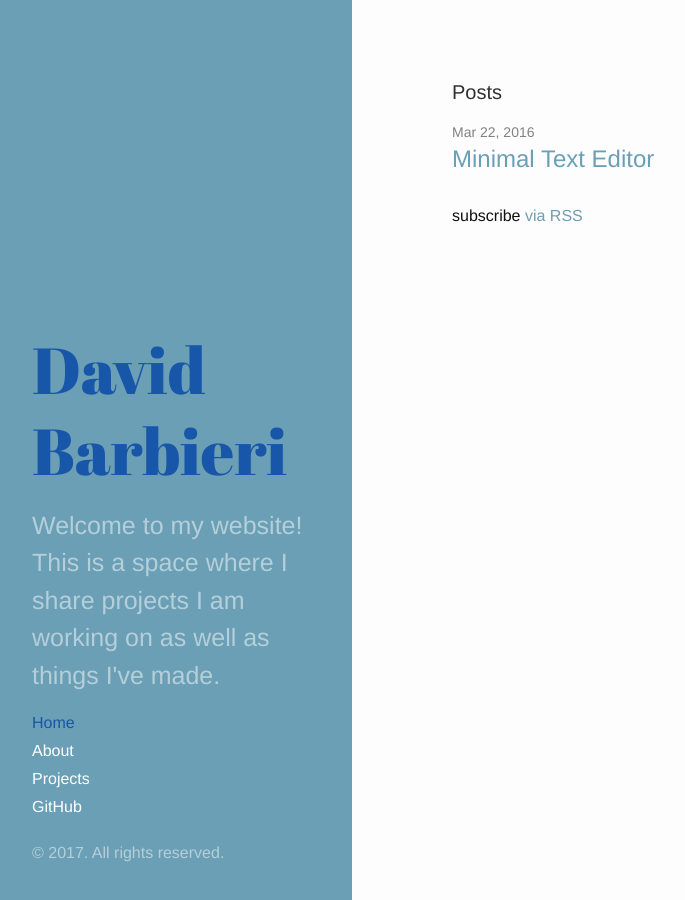
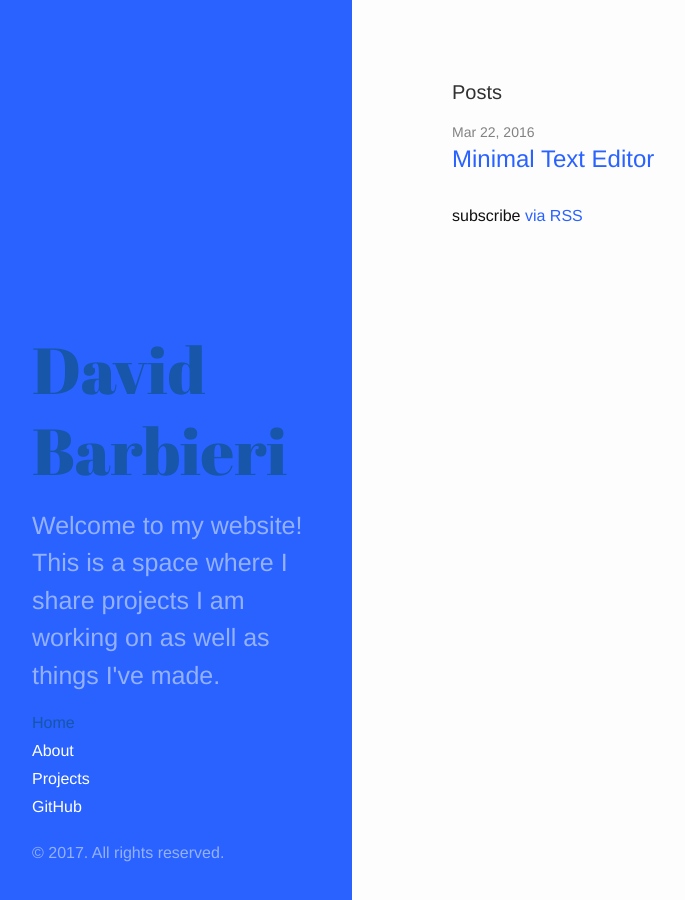
Before and after one commit to deebss/deebss.github.io, a Jekyll site: the page built from index.html, in a window 1280 px wide. Shown: the whole page, without its empty margins (8-693 px from the left). Built offline with Jekyll 4.4.1, drawn with Linux system fonts in a browser that asks for light colours.

Commit message:
custom theme added

```diff
--- a/_layouts/default.html
+++ b/_layouts/default.html
@@ -3,8 +3,7 @@
 
   {% include head.html %}
 
-  <body class="theme-base-0d">
-
+  <body class="theme-base-10">
     {% include sidebar.html %}
 
     <div class="content container">
--- a/css/hyde.css
+++ b/css/hyde.css
@@ -248,3 +248,12 @@ a.sidebar-nav-item:focus {
 .theme-base-0f .related-posts li a:hover {
   color: #8f5536;
 }
+
+/* Brown */
+.theme-base-10 .sidebar {
+  background-color: #2962FF;
+}
+.theme-base-10 .content a,
+.theme-base-10 .related-posts li a:hover {
+  color: #2962FF;
+}
```
